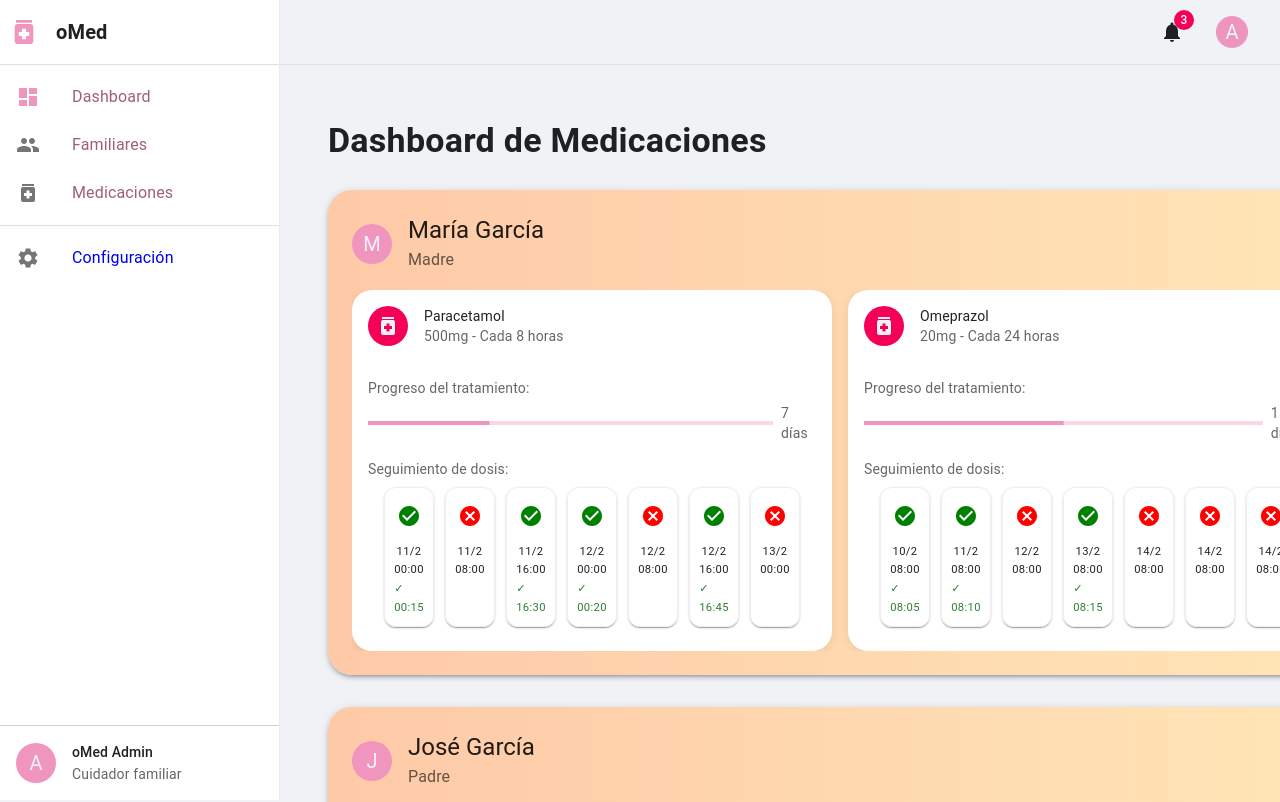
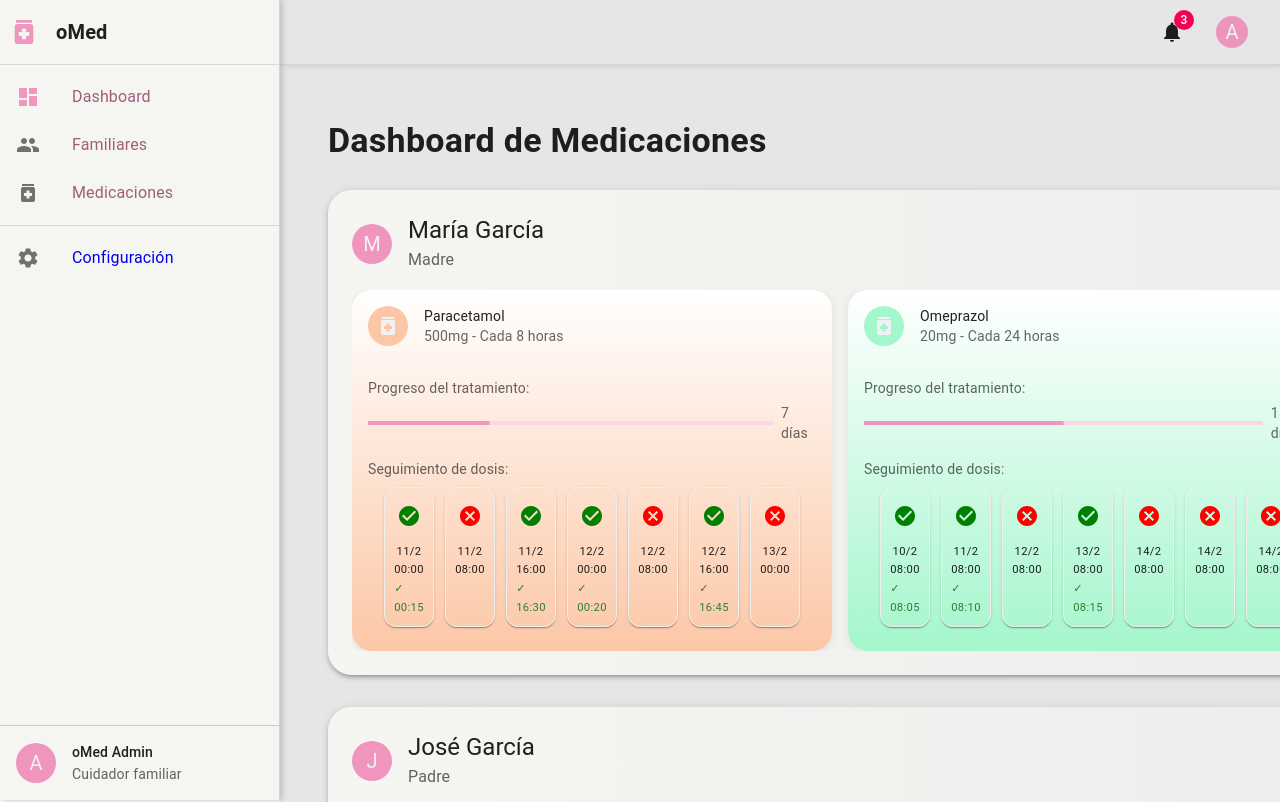
Before and after one commit to ppazosp/oMed, a React (Vite) app in the folder oMedFrontGithub/FrontendReact/my-react-app/: page / in a window 1280 px wide. Shown: the top 802 px of the page. Built offline with nearby package versions, Linux system fonts and the light colour scheme.

Commit message:
Añadido Family.jsx y Medicine.jsx

```diff
--- a/oMedFrontGithub/FrontendReact/my-react-app/src/components/Dashboard.jsx
+++ b/oMedFrontGithub/FrontendReact/my-react-app/src/components/Dashboard.jsx
@@ -9,6 +9,24 @@ const Dashboard = () => {
     const [doses, setDoses] = useState([]);
     const [loading, setLoading] = useState(true);
 
+    const treatmentColors = {
+        'Paracetamol': '#fcc7a6',
+        'Omeprazol': '#a4f6cc',
+        'Simvastatina': '#c3e9fc',
+        'Losartán': '#f096be',
+        'Levotiroxina': '#b39dda',
+        'Metformina': '#a4f6cc',
+        'Ibuprofeno': '#fcc7a6',
+        'Atorvastatina': '#a4f6cc',
+        'Lansoprazol': '#c3e9fc',
+        'Aspirina': '#f096be',
+        'Antihistamínico': '#A133FF',
+        'Antibiótico': '#a4f6cc',
+        'Insulina': '#fcc7a6',
+        'Metotrexato': '#a4f6cc',
+        'Salbutamol': '#c3e9fc'
+    };
+
     useEffect(() => {
         const fetchData = async () => {
             try {
@@ -17,6 +35,8 @@ const Dashboard = () => {
                     { id: 2, name: 'José García', relation: 'Padre', avatar: 'J' },
                     { id: 3, name: 'Carmen López', relation: 'Abuela', avatar: 'C' }
                 ];
+
+
 
                 const medicationsData = [
                     { id: 1, patientId: 1, name: 'Paracetamol', dosage: '500mg', frequency: 'Cada 8 horas', remainingDays: 7, totalDays: 10 },
@@ -125,6 +145,7 @@ const Dashboard = () => {
                             patient={patient}
                             medications={medications.filter(med => med.patientId === patient.id)}
                             doses={doses}
+                            treatmentColors={treatmentColors}
                         />
                     ))}
                 </>
--- a/oMedFrontGithub/FrontendReact/my-react-app/src/components/Layout.jsx
+++ b/oMedFrontGithub/FrontendReact/my-react-app/src/components/Layout.jsx
@@ -68,8 +68,10 @@ const Layout = () => {
                     [`& .MuiDrawer-paper`]: {
                         width: drawerWidth,
                         boxSizing: 'border-box',
-                        bgcolor: '#fff',
-                        borderRight: '1px solid rgba(0, 0, 0, 0.08)'
+                        bgcolor: '#F5F6F1',
+                        borderRight: '1.5px solid rgba(0, 0, 0, 0.14)',
+                        boxShadow: '3px 0 5px rgba(0, 0, 0, 0.15)', // Agregar sombra aquí
+
                     },
                 }}
             >
@@ -133,18 +135,19 @@ const Layout = () => {
                 flexGrow: 1,
                 display: 'flex',
                 flexDirection: 'column',
-                bgcolor: 'background.default'
+                bgcolor: '#e6e6e6'
             }}>
                 <AppBar
                     position="fixed"
                     elevation={0}
                     sx={{
-                        bgcolor: 'background.default',
+                        bgcolor: '#e6e6e6',
                         color: 'text.primary',
                         borderBottom: '1px solid rgba(0, 0, 0, 0.08)',
                         zIndex: (theme) => theme.zIndex.drawer - 1,
                         width: { sm: `calc(100% - ${drawerWidth}px)` },
                         ml: { sm: `${drawerWidth}px` },
+                        boxShadow: '3px 0 7px rgba(0, 0, 0, 0.15)'
                     }}
                 >
                     <Toolbar>
--- a/oMedFrontGithub/FrontendReact/my-react-app/src/components/PatientCard.jsx
+++ b/oMedFrontGithub/FrontendReact/my-react-app/src/components/PatientCard.jsx
@@ -1,10 +1,11 @@
+// PatientCard.jsx
 import React, { useRef, useState, useEffect } from 'react';
 import { Paper, Box, Avatar, Typography, IconButton } from '@mui/material';
 import TreatmentCard from './TreatmentCard.jsx';
 import { ArrowBackIos, ArrowForwardIos } from '@mui/icons-material';
 import '../style/PatientCard.css';
 
-const PatientCard = ({ patient, medications, doses }) => {
+const PatientCard = ({ patient, medications, doses, treatmentColors }) => {
     const scrollContainerRef = useRef(null);
     const [canScrollLeft, setCanScrollLeft] = useState(false);
     const [canScrollRight, setCanScrollRight] = useState(medications.length > 2);
@@ -46,7 +47,7 @@ const PatientCard = ({ patient, medications, doses }) => {
     }, [medications.length]);
 
     return (
-        <Paper elevation={3} sx={{ p: 3, mb: 4, borderRadius: 6, boxShadow: 3, background: 'linear-gradient(to right, #FEC9A7, #FFEAB9)' }}>
+        <Paper elevation={3} sx={{ p: 3, mb: 4, borderRadius: 6, boxShadow: 3, background: 'linear-gradient(to right, #F5F6F1, #EDECEC)' }}>
             <Box display="flex" alignItems="center" mb={2}>
                 <Avatar sx={{ bgcolor: 'primary.main', mr: 2 }}>
                     {patient.avatar}
@@ -93,6 +94,7 @@ const PatientCard = ({ patient, medications, doses }) => {
                             <TreatmentCard
                                 medication={medication}
                                 doses={getLatestDoses(medication.id)}
+                                color={treatmentColors[medication.name]}
                             />
                         </Box>
                     ))}
--- a/oMedFrontGithub/FrontendReact/my-react-app/src/components/TreatmentCard.jsx
+++ b/oMedFrontGithub/FrontendReact/my-react-app/src/components/TreatmentCard.jsx
@@ -17,8 +17,9 @@ import {
     AccessTime as AccessTimeIcon,
     Medication as MedicationIcon
 } from '@mui/icons-material';
+import { green } from '@mui/material/colors';
 
-const TreatmentCard = ({ medication, doses }) => {
+const TreatmentCard = ({ medication, doses, color }) => {
     const calculateProgress = (remainingDays, totalDays) => {
         return ((totalDays - remainingDays) / totalDays) * 100;
     };
@@ -47,10 +48,10 @@ const TreatmentCard = ({ medication, doses }) => {
     }
 
     return (
-        <Card sx={{ borderRadius: 5 }}>
+        <Card sx={{ borderRadius: 5, background: `linear-gradient(to top, ${color}, white)`  }}>
             <CardHeader
                 avatar={
-                    <Avatar sx={{ bgcolor: 'secondary.main' }}>
+                    <Avatar sx={{ bgcolor: color }}>
                         <MedicationIcon />
                     </Avatar>
                 }
```
